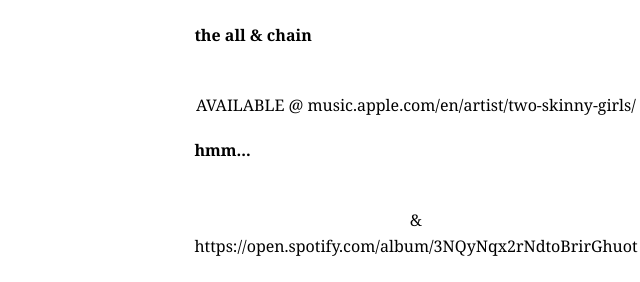
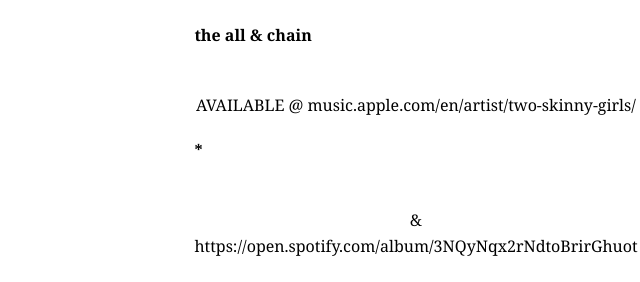
Before and after one commit to ghostm68/x, a website: page Times-esque/index.html in a window 1280 px wide. Shown: the part 1000-1282 px from the top of the page, 224-864 px from the left. Drawn offline with Linux system fonts and the light colour scheme.

Commit message:
Update index.html

```diff
--- a/Times-esque/index.html
+++ b/Times-esque/index.html
@@ -152,7 +152,7 @@
         <div class="advertisement"></div>
         <div class="article-container">
           <p class="article-info">
-          <b>hmm...
+          <b> *
           </p> <br></b>
           <p class="article-info">
            <p style="text-align:center;">
```
